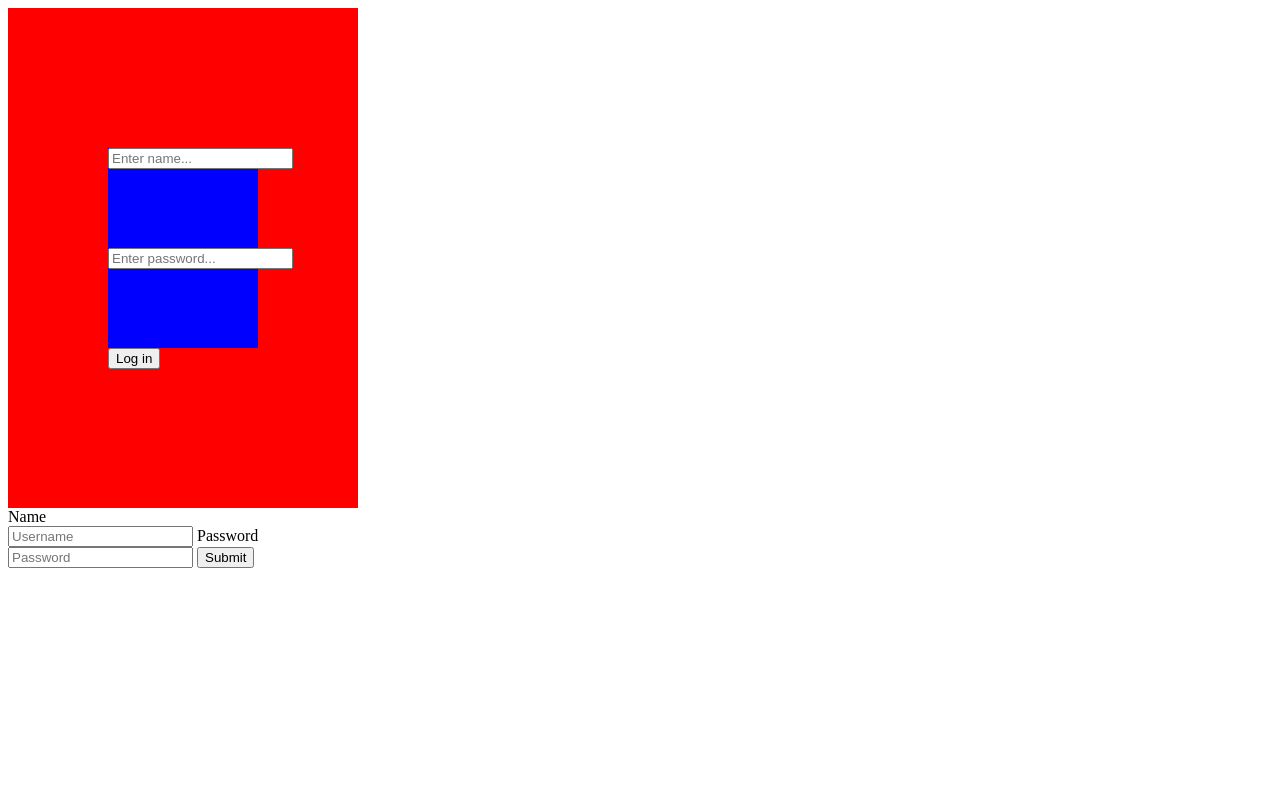
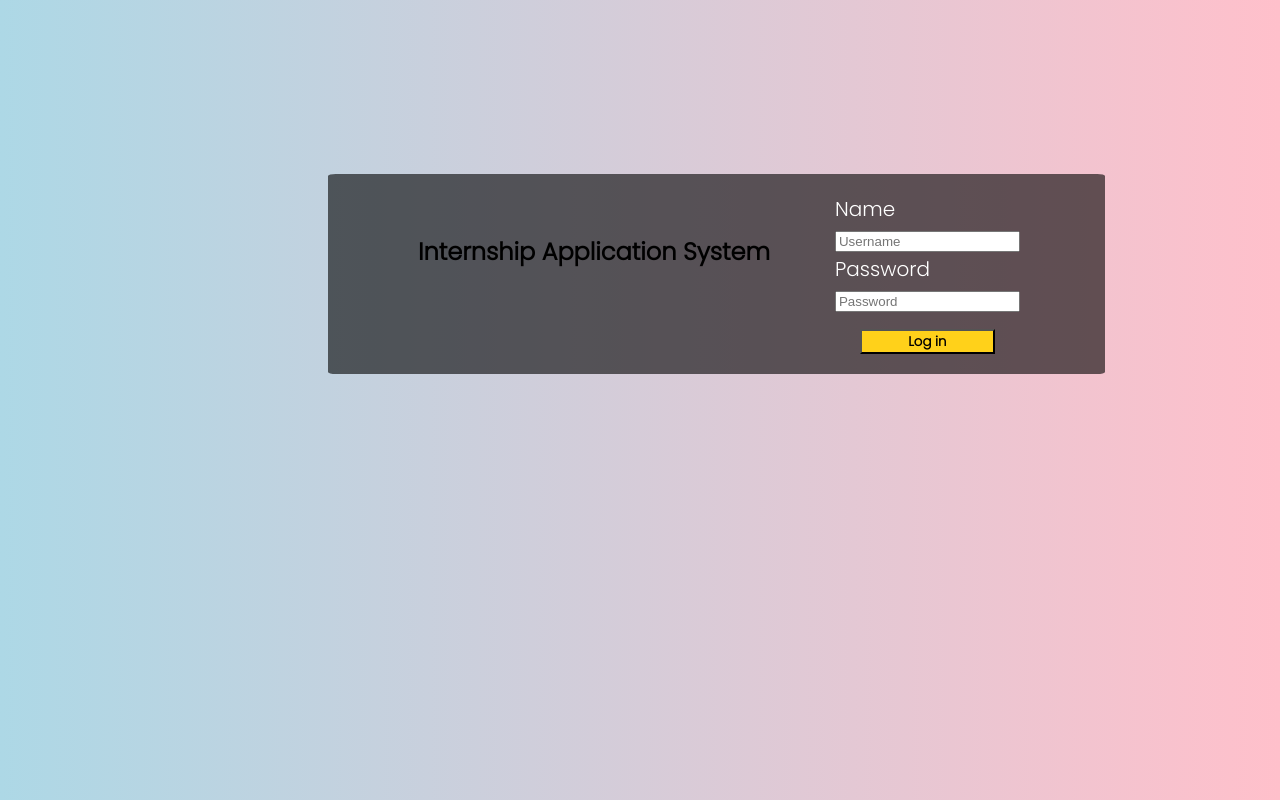
Before and after one commit to boracun/InternshipDB, a PHP site: page / in a window 1280 px wide. Run offline with PHP 8.4, Linux system fonts and the light colour scheme.

Commit message:
Login html finalised

```diff
--- a/index.html
+++ b/index.html
@@ -4,30 +4,17 @@
 <title>Internship</title>
 <meta name="viewport" content="width=device-width,initial-scale=1">
 <link href="styles.css" rel="stylesheet">
-<style></style>
-<script src=""></script>
+<link href="https://fonts.googleapis.com/css2?family=Barlow:wght@300;400&amp;family=Poppins:wght@300&amp;display=swap" rel="stylesheet">
 
 <body>
-
-    <div class="container">
-    <form>
-        <div class="form-input">
-            <input type="text" name="user" placeholder="Enter name...">
-        </div>
-        <div class="form-input">
-            <input type="password" name="pass" placeholder="Enter password...">
-        </div>
-        <input type="submit" name="submit" value="Log in" class="login-button">
-    </form>
-    </div>
-
     <div class="main-div">
         <div class="main-background"></div>
-        <form action="https://www.youtube.com/watch?v=1Bix44C1EzY" id="survey-form">
-
+        <h2>Internship Application System</h2>
+        <form id="survey-form">
             <label for="name" id="name-label">
                 Name<br />
                 <input type="text" id="user" name="user" placeholder="Username" required />
+                <br />
             </label>
 
             <label for="password" id="pass-label">
@@ -36,7 +23,7 @@
                 <input type="password" id="pass" name="pass" placeholder="Password" required />
             </label>
 
-            <button type="submit">Submit</button>
+            <button type="submit">Log in</button>
         </form>
     </div>
 
--- a/styles.css
+++ b/styles.css
@@ -1,14 +1,67 @@
-.container {
-    display: flex;
-    width: 350px;
-    height: 500px;
-    background-color: red;
-    justify-content: center;
-    align-items: center;
+body {
+    font-family: 'Poppins', sans-serif;
+    background: linear-gradient(90deg, lightblue, pink);
 }
 
-.form-input {
-    background-color: blue;
-    width: 150px;
-    height: 100px;
+form {
+    position:relative;
+    z-index: 4;
+    margin-left: 45px;
+    padding: 20px 0px 20px 20px;
+    color: #FFFFFF;
 }
+
+label {
+    font-size: 20px;
+}
+
+h2 {
+    z-index: 5;
+    margin-top: 60px;
+    margin-left: 90px;
+}
+
+input[type=text] select {
+    width: 95%;
+    height: 3%;
+    border-radius: 5px;
+    margin-top: 5px;
+    margin-bottom: 20px;
+    font-family: 'Poppins', sans-serif;
+    padding-left: 15px;
+    border-color: black;
+}
+
+input:focus, select:focus{
+    border-style: solid;
+    border-color: #FFD11A;
+}
+
+button {
+    width: 50%;
+    height: 25px;
+    margin-top: 15px;
+    margin-left: 25px;
+    font-family: 'Poppins', sans-serif;
+    background-color: #FFD11A;
+    font-weight: 700;
+}
+
+.main-div {
+    position: absolute;
+    z-index: 3;
+    width: fit-content;
+    height: fit-content;
+    display: flex; /*Form comes in here*/
+    margin: 13% 0px 100px 25%;
+}
+
+.main-background {
+    background: rgb(0, 0, 0);
+    opacity: 0.6;
+    width: 100%; /*To fill the entire main div*/
+    height: 100%;
+    position: absolute;
+    z-index: 3;
+    border-radius: 1%;
+}
```
